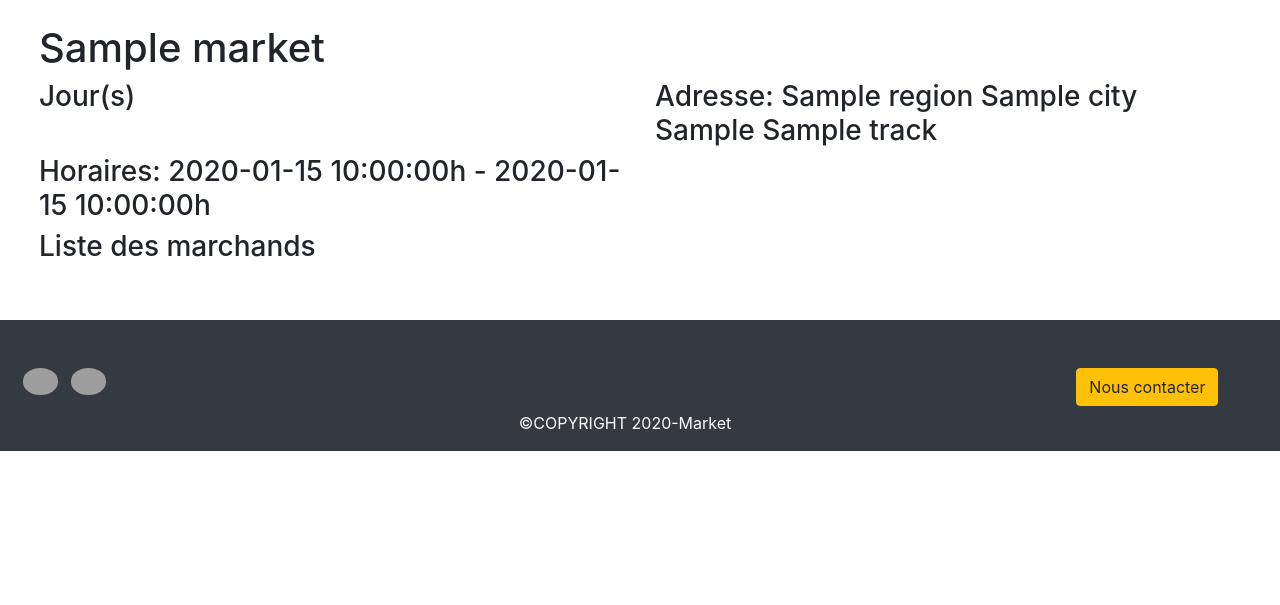
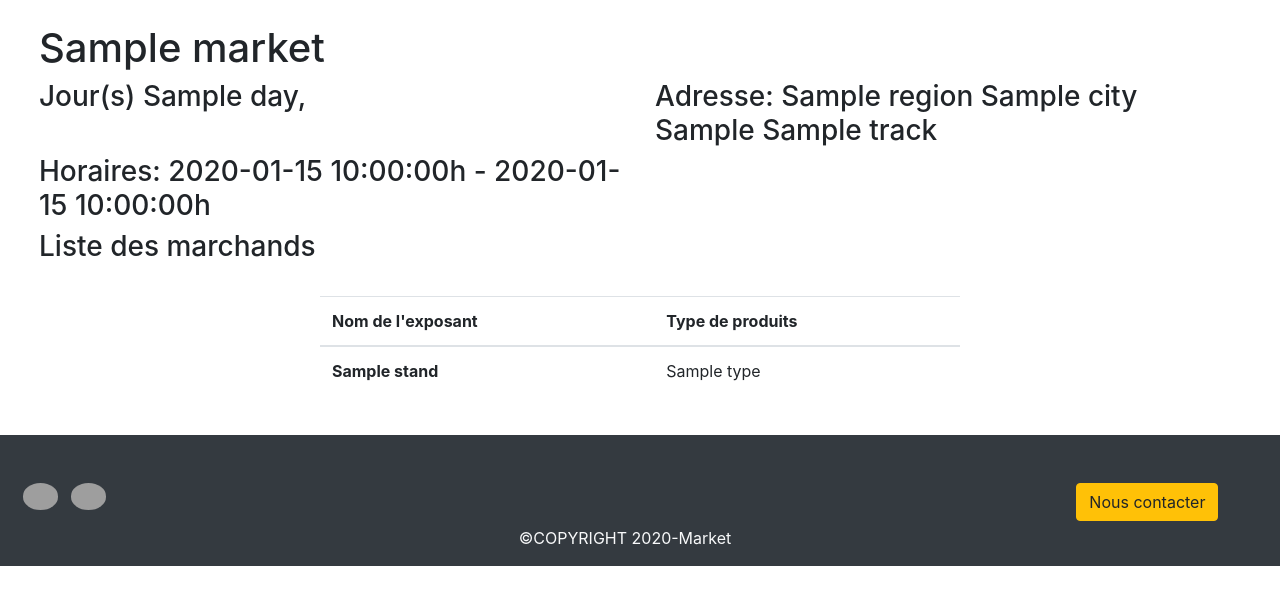
Before and after one commit to rouge13/markets, a Symfony app: template templates/pages/public/market.html.twig in a window 1280 px wide. Shown: the part 96-701 px from the top of the page. Run offline with Twig, Linux system fonts and the light colour scheme; the template is opened without the code that fills it: most values are stand-ins (such as "Sample title", 1, 10 or a date in 2020); some libraries are stand-ins or nearby versions; grey boxes are pictures that could not be loaded.

Commit message:
Affichage du nom de l'exposant ,des types de produits dans un tableau et les jours du marché.

```diff
--- a/templates/pages/public/components/navbar.html.twig
+++ b/templates/pages/public/components/navbar.html.twig
@@ -1,5 +1,5 @@
 <nav class="navbar navbar-expand-lg navbar-light" style="background-color:#297373">
-    <a class="navbar-brand" href="#"><img src="https://www.destination-vendeegrandlittoral.com/wp-content/uploads/2018/03/Panier-de-march%C3%A9-Cr%C3%A9dit-dessin-%C2%A9-MARCELINE-Communication.jpg" alt="" width="70px" height="70px" style="border-radius: 50%" > </a>
+    <a class="navbar-brand" href="/"><img src="https://www.destination-vendeegrandlittoral.com/wp-content/uploads/2018/03/Panier-de-march%C3%A9-Cr%C3%A9dit-dessin-%C2%A9-MARCELINE-Communication.jpg" alt="" width="70px" height="70px" style="border-radius: 50%" > </a>
     <button class="navbar-toggler" type="button" data-toggle="collapse" data-target="#navbarSupportedContent" aria-controls="navbarSupportedContent" aria-expanded="false" aria-label="Toggle navigation">
         <span class="navbar-toggler-icon"></span>
     </button>
--- a/templates/pages/public/market.html.twig
+++ b/templates/pages/public/market.html.twig
@@ -5,7 +5,7 @@
     <div class="p-4">
         <h1> {{ market.name}} </h1>
         <div class="row">
-            <h3 class="col-md-6"> Jour(s)  </h3>
+            <h3 class="col-md-6"> Jour(s)  {% for day in market.day  %} {{ day.name }},  {% endfor %}</h3>
             <h3 class="col-md-6"> Adresse: {{ market.region}} {{ market.city}} {{ market.pc}} {{ market.track}}  </h3>
 
 
@@ -25,7 +25,37 @@
 
     </div>
 
+   <div class="row justify-content-center">
 
+       <table class="col-md-6 table">
+           <thead>
+           <tr>
+               <th scope="col">Nom de l'exposant</th>
+               <th scope="col">Type de produits</th>
+
+           </tr>
+           </thead>
+           <tbody>
+
+
+           {% for onestand in market.stand  %} <tr>
+               <th scope="row">
+                   {{ onestand.name }} </th>
+
+
+               <td>
+                   {% for onetype in onestand.type  %}
+                       {{ onetype.name }}
+                   {% endfor %} </td>
+           </tr>
+           {% endfor %}
+
+
+
+           </tbody>
+       </table>
+
+   </div>
 
 
 {% endblock %}
```
